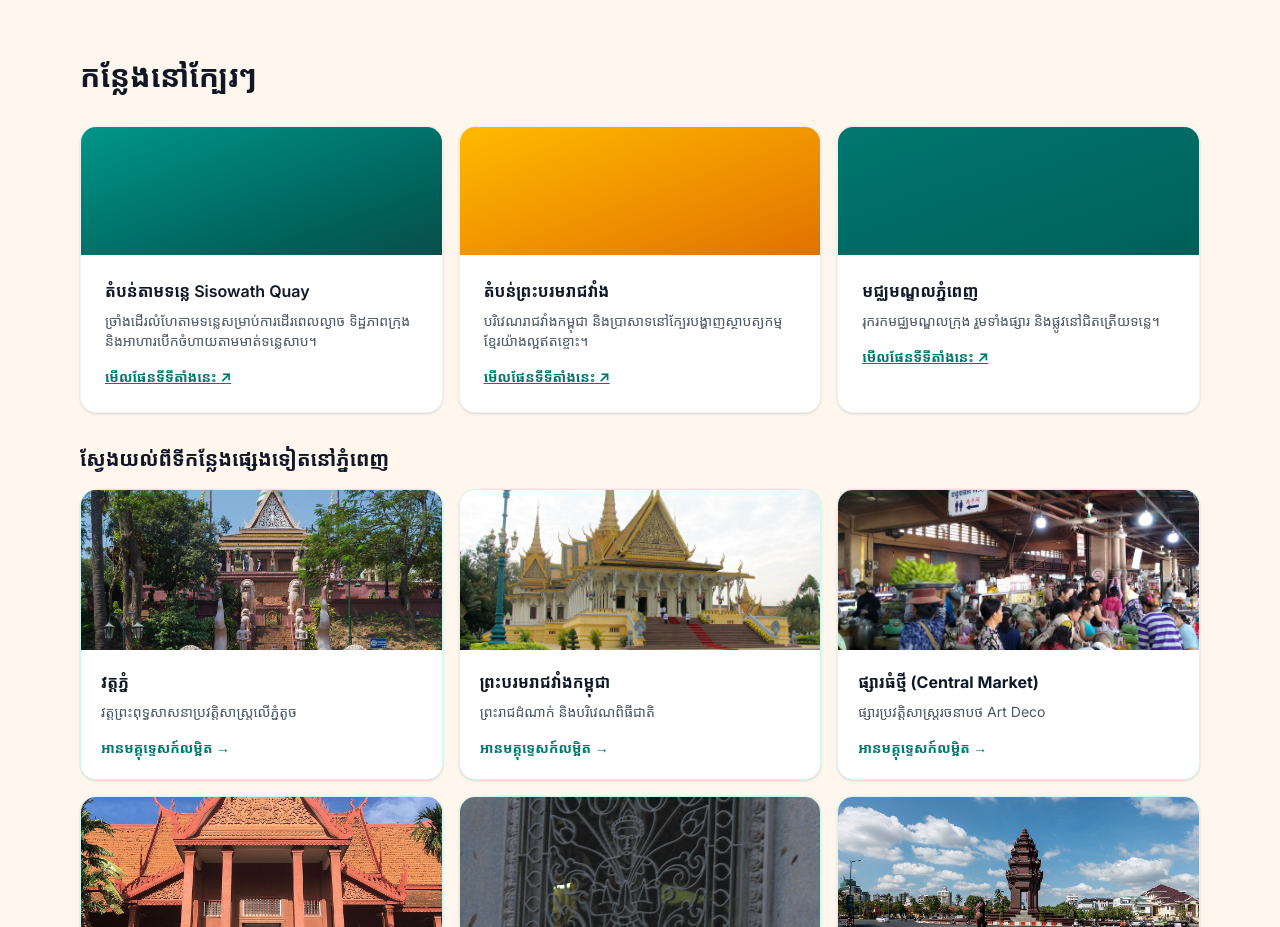
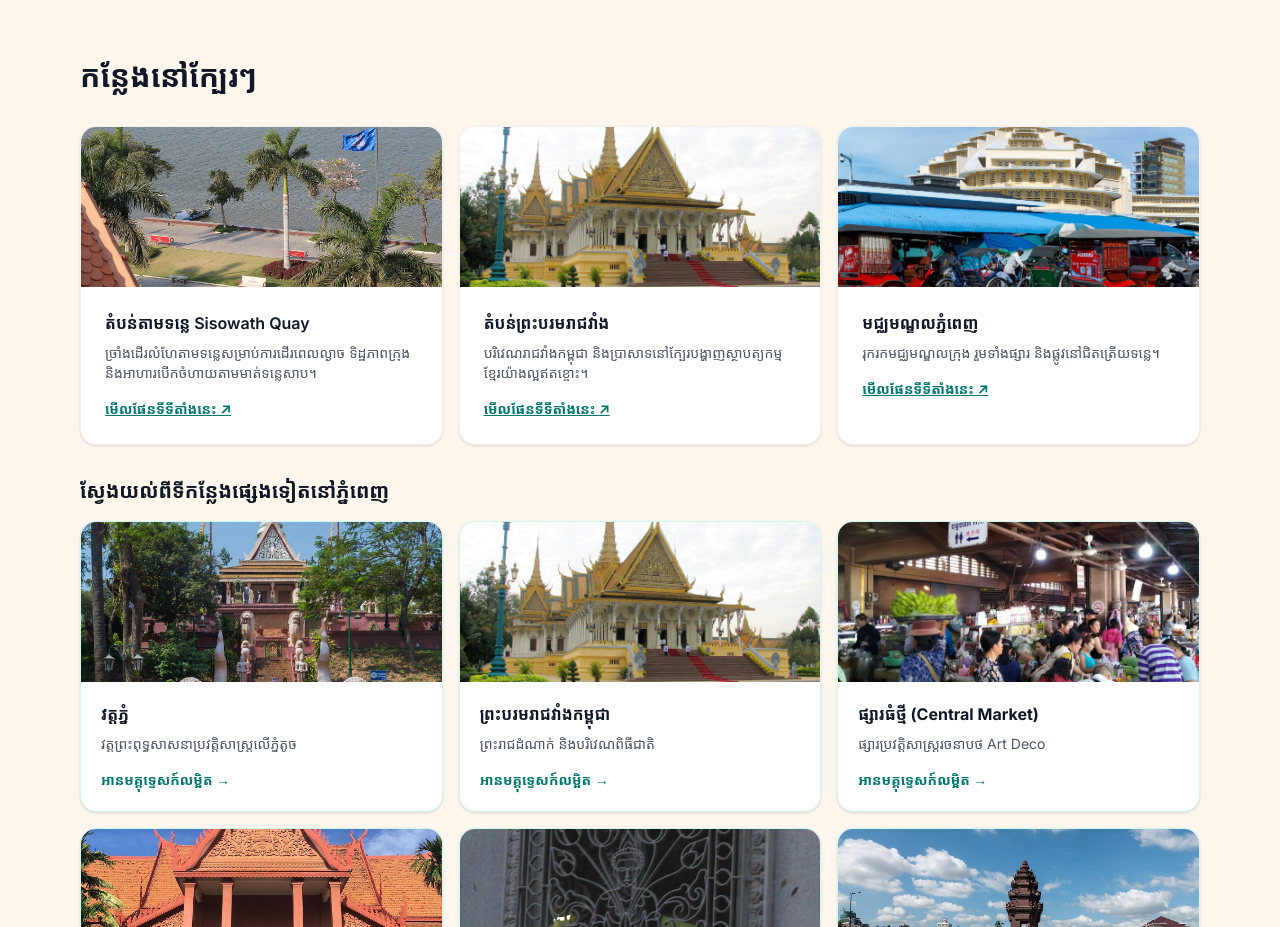
Before and after one commit to n20186005-hash/phnompenhnightmarket, an Astro site: page / in a window 1280 px wide. Shown: the part 6540-7467 px from the top of the page. Built offline with nearby package versions, Linux system fonts and the light colour scheme; Astro itself is replaced by a stand-in of ours; no server answers.

Commit message:
Add location photos to nearby exploration cards

```diff
--- a/src/components/NearbySection.astro
+++ b/src/components/NearbySection.astro
@@ -3,7 +3,11 @@ import { getI18n } from '../i18n/ui';
 import { nearbySlugs, nearbyPlaces, nearbyTranslations } from '../i18n/nearbyPlaces';
 const { messages, lang } = getI18n(Astro.url);
 const n = messages.nearby;
-const accents = ['from-teal-600 to-teal-900', 'from-amber-400 to-amber-600', 'from-teal-700 to-teal-800'];
+const nearbyPhotos = [
+  '/nearby/sisowath-quay.jpg',
+  '/nearby/royal-palace-1.jpg',
+  '/nearby/central-market-2.jpg',
+];
 const prefix = lang === 'km' ? '/' : `/${lang}/`;
 const maps = [
   'https://www.google.com/maps/search/?api=1&query=Sisowath+Quay+Riverside+Phnom+Penh+Cambodia',
@@ -20,7 +24,7 @@ const guideLabel = lang === 'zh' ? '继续探索周边与夜游指南' : lang ==
     {
       n.items.map((item: any, i: number) => (
         <div class="overflow-hidden rounded-2xl border border-black/5 bg-white shadow-sm">
-          <div class={`h-32 bg-gradient-to-br ${accents[i % accents.length]}`}></div>
+          <img src={nearbyPhotos[i]} alt={item.title} width="1200" height="800" loading="lazy" decoding="async" class="h-40 w-full object-cover" />
           <div class="p-6">
             <h3 class="font-semibold text-gray-900">{item.title}</h3>
             <p class="mt-2 text-sm text-gray-600">{item.desc}</p>
```
Also changed, not shown: public/nearby/sisowath-quay.jpg (added).
